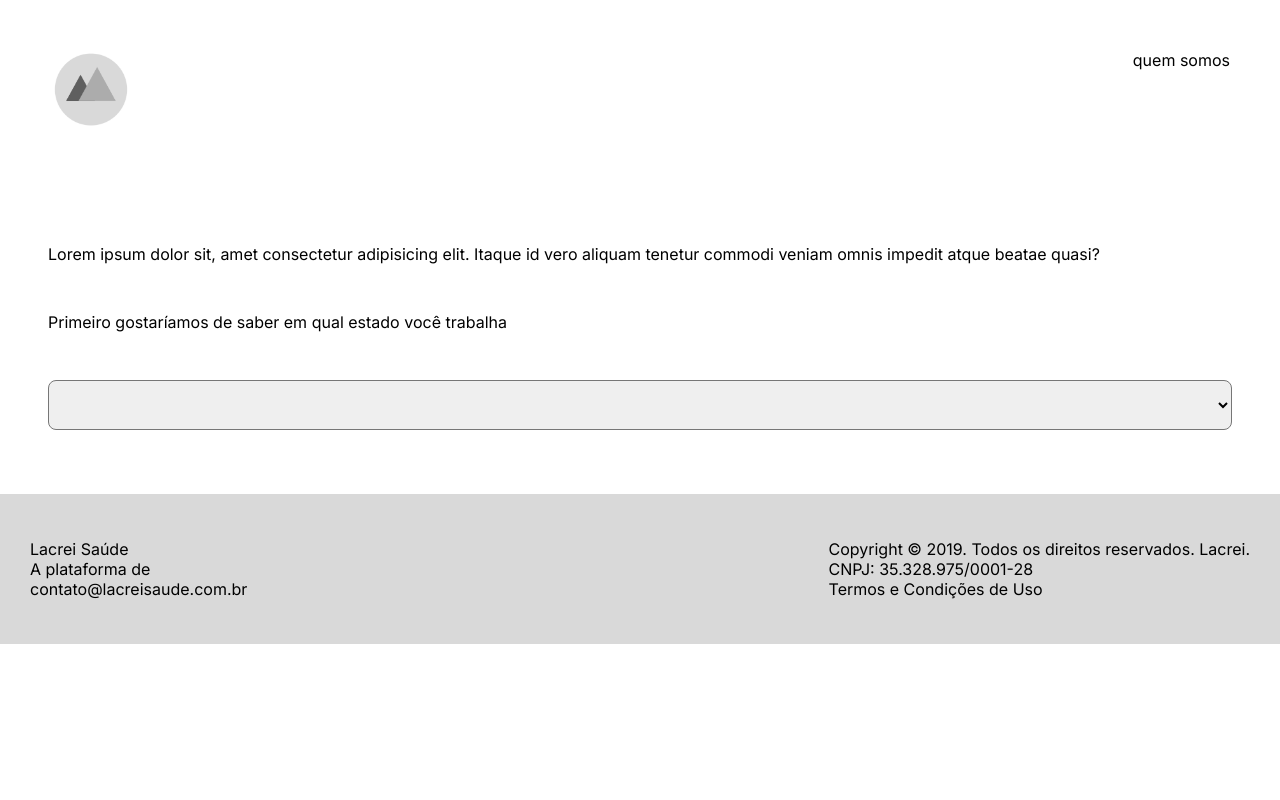
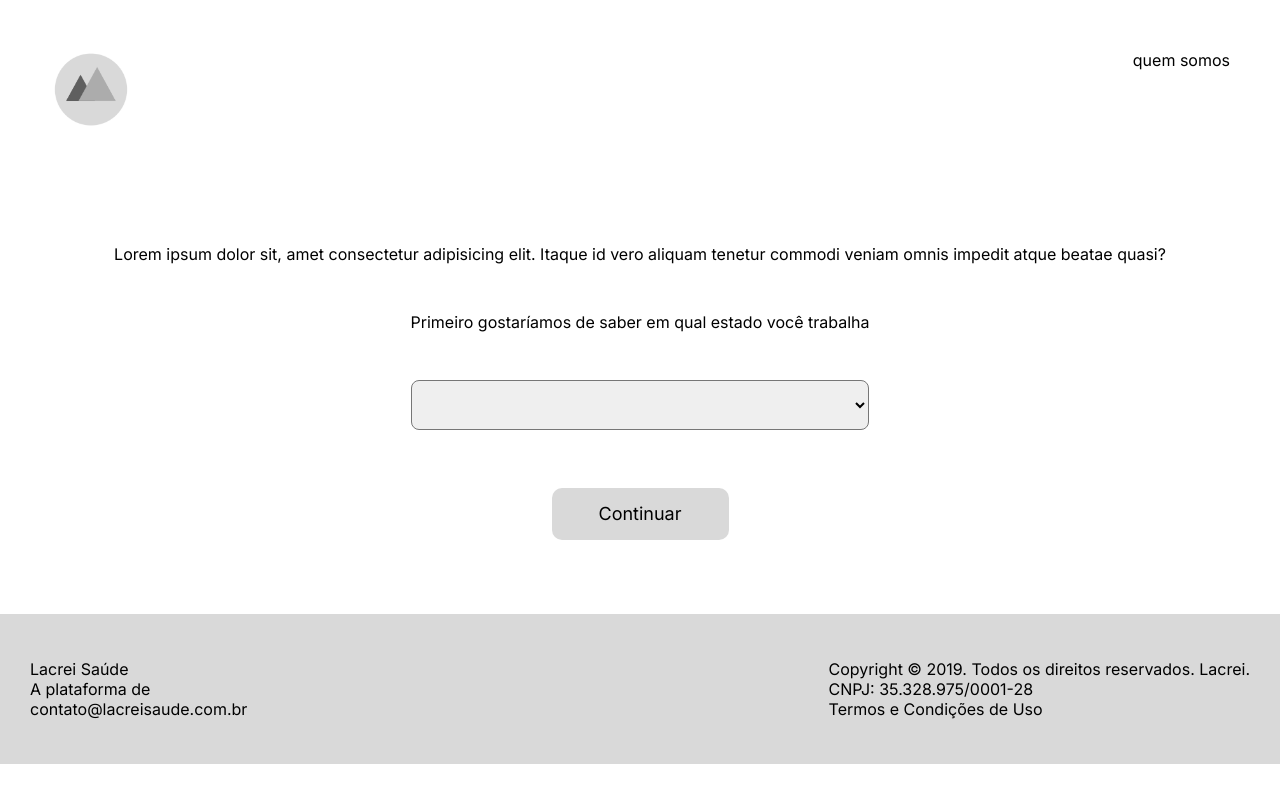
Before and after one commit to michaelmartinlee/front-lacrei, a React (Vite) app: page /pre-cadastrar in a window 1280 px wide. Built offline with nearby package versions, Linux system fonts and the light colour scheme.

Commit message:
Finalização da página de precadastro

```diff
--- a/src/components/StatesSelect/style.ts
+++ b/src/components/StatesSelect/style.ts
@@ -7,7 +7,7 @@ export const StatesSelectStyled = styled.div`
     margin-top: 3rem;
   }
   > select {
-    margin-top: 3rem;
+    margin: 3rem 0;
     height: 50px;
     border-radius: 8px;
     padding: 5px;
--- a/src/pages/PreRegister/index.tsx
+++ b/src/pages/PreRegister/index.tsx
@@ -1,11 +1,14 @@
 import StatesSelect from "../../components/StatesSelect"
-import { DivStyled } from "../../pages/PreRegister/style"
+import { MainStyled } from "../../pages/PreRegister/style"
+import { Button } from "../../components/Button"
+
 export default function PreRegister(){
   return(
-  <DivStyled>
+  <MainStyled>
     <p>Lorem ipsum dolor sit, amet consectetur adipisicing elit. Itaque id vero aliquam tenetur commodi veniam omnis impedit atque beatae quasi?
     </p>
     <StatesSelect />
-  </DivStyled>
+    <Button text="Continuar"/>
+  </MainStyled>
   )
 }
--- a/src/pages/PreRegister/style.ts
+++ b/src/pages/PreRegister/style.ts
@@ -1,8 +1,9 @@
 import styled from 'styled-components'
 
-export const DivStyled = styled.div`
+export const MainStyled = styled.main`
   display: flex;
   flex-direction: column;
+  align-items: center;
   margin: 4rem 3rem;
   text-align: justify;
 `
```
